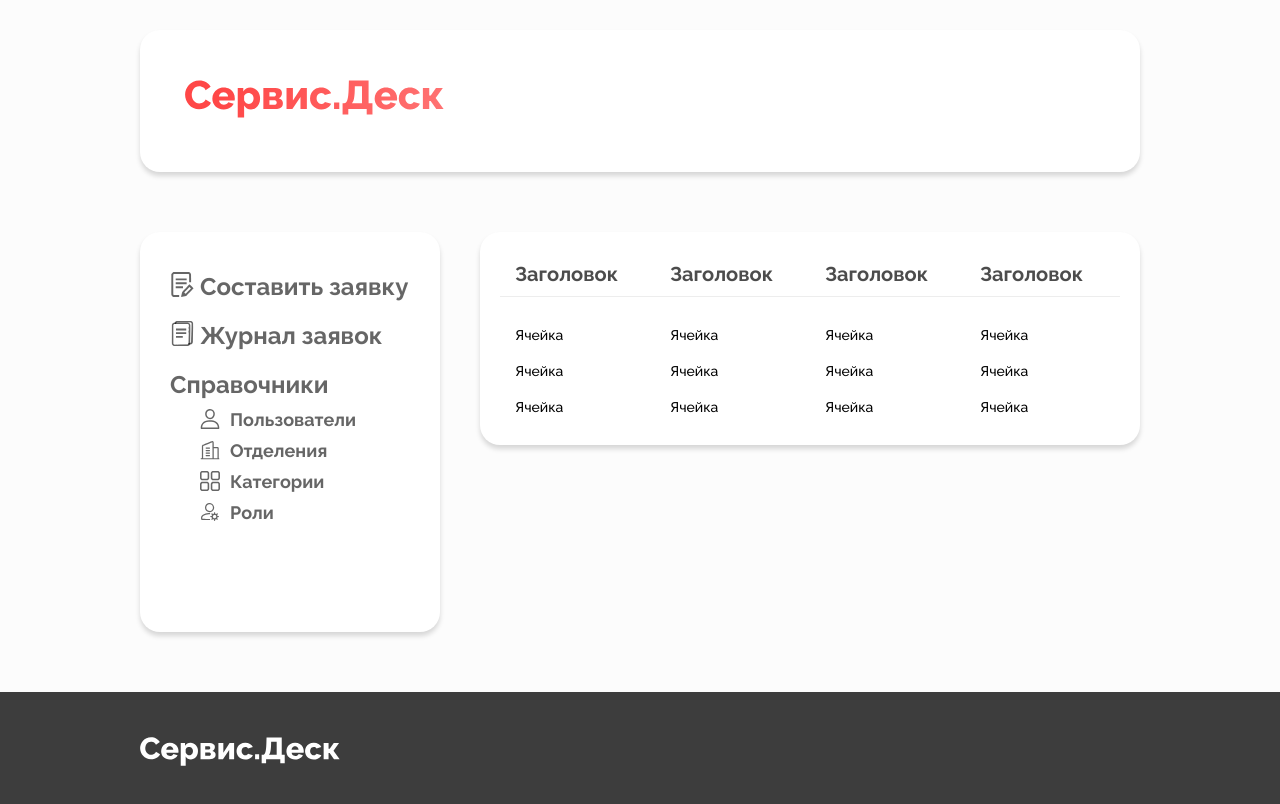
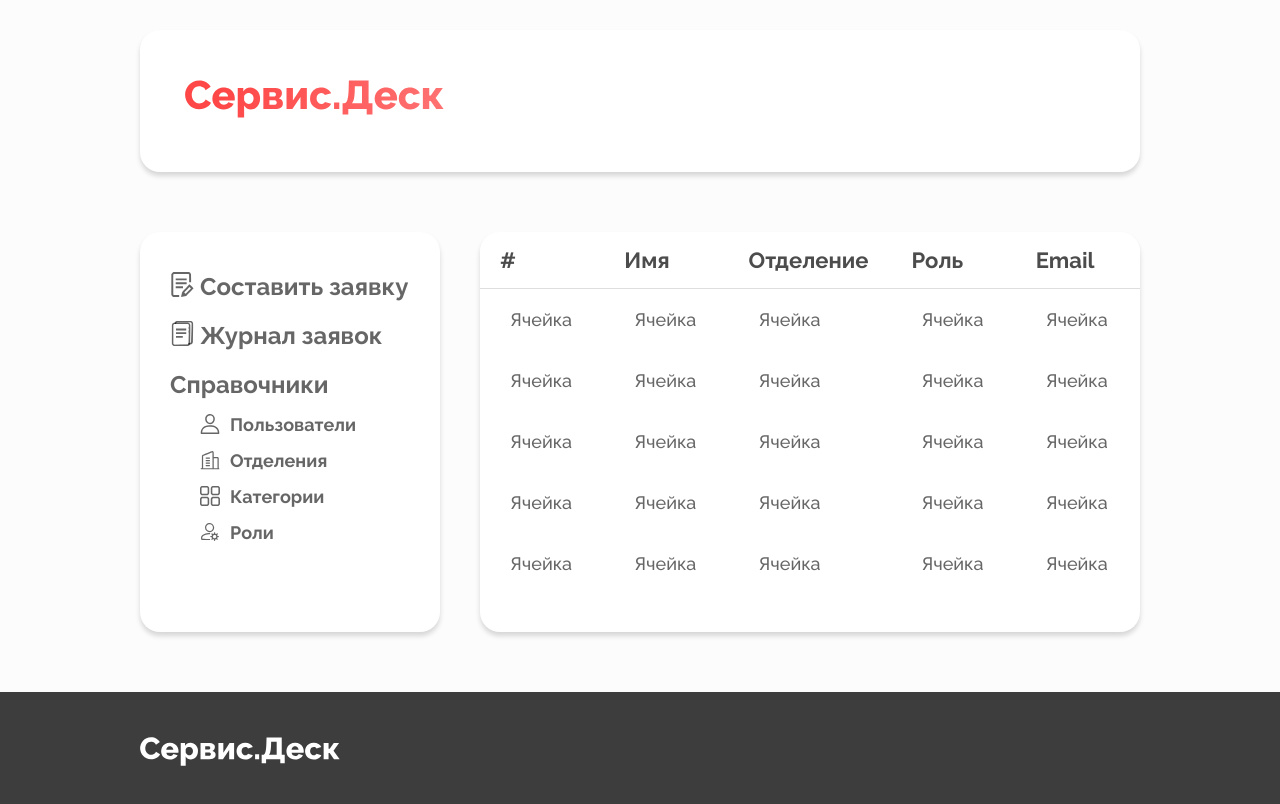
Before and after one commit to Jan1si/servise-desk-node, a React (Create React App) app in the folder app/: page /tables/users in a window 1280 px wide. Shown: the top 804 px of the page. Built offline with nearby package versions, Linux system fonts and the light colour scheme.

Commit message:
styled to table

```diff
--- a/app/src/Pages/UserTable/UserTable.scss
+++ b/app/src/Pages/UserTable/UserTable.scss
@@ -3,6 +3,10 @@
 .tableBlock {
     width: 100%;
     margin-left: 40px;
+    border-radius: 20px;
+    box-shadow: $blockShadow;
+    background: white;
+    padding-bottom: 16px;
 }
 
 .table {
@@ -10,55 +14,27 @@
     border-collapse:collapse;
     width:100%;
     text-align:left;
-    display: flex;
     flex-direction: column;
     border-radius: 20px;
-    box-shadow: $blockShadow;
     background: white;
     padding: 20px;
 
 }
 
 .tHead {
-    display: table;
-    color: $boldTextColor;
     border-bottom: 1px solid #81818125;
     .col-head {
-        font-size:20px;
-        padding: 10px 15px;
+        color: $boldTextColor;
+        font-weight: 700;
+        font-size:22px;
+    }
+    .col-content {
+        padding: 15px 20px;
     }
 }
 
 .tBody {
-    display: table;
     margin-top: 20px;
 
-    .row-body{
-        background: white;
-        &:hover {
-            transition: all .2s ease-in-out;
-            background: rgb(250, 250, 250);
-            border-radius: 20px;
-            cursor: pointer;
-        }
-    }
 
-    .col-body{
-        font-size: 14px;
-        padding: 10px 15px;
-        position: relative;
-        // &::after {
-        //     content: '';
-        //     display: block;
-        //     position: absolute;
-        //     left: 0;
-        //     top: 20%;
-        //     width: 1px;
-        //     height: 20px;
-        //     background: rgba(0, 0, 0, 0.2);
-        // }
-        // &:first-child::after {
-        //     display: none;
-        // }
-    }
 }
--- a/app/src/Pages/UserTable/index.jsx
+++ b/app/src/Pages/UserTable/index.jsx
@@ -1,37 +1,29 @@
-import React from 'react'
+import React  from 'react'
+import { TableRow } from '../../components/TableRow';
 import './UserTable.scss';
 
+
 export const UserTable = () => {
+
   return (
     <div className="tableBlock">
-        <table class="table">
+        <table className="table">
             <thead className='tHead'>
                 <tr className='row-head'>
-                    <th className='col-head'>Заголовок</th>
-                    <th className='col-head'>Заголовок</th>
-                    <th className='col-head'>Заголовок</th>
-                    <th className='col-head'>Заголовок</th>
+                    <th className='col-head'>
+                        <div className="col-content">#</div>
+                    </th>
+                    <th className='col-head'><div className="col-content">Имя</div></th>
+                    <th className='col-head'><div className="col-content">Отделение</div></th>
+                    <th className='col-head'><div className="col-content">Роль</div></th>
+                    <th className='col-head'><div className="col-content">Email</div></th>
                 </tr>
             </thead>
             <tbody className='tBody'>
-                <tr className='row-body'>
-                    <td className='col-body'>Ячейка</td>
-                    <td className='col-body'>Ячейка</td>
-                    <td className='col-body'>Ячейка</td>
-                    <td className='col-body'>Ячейка</td>
-                </tr>
-                <tr className='row-body'>
-                    <td className='col-body'>Ячейка</td>
-                    <td className='col-body'>Ячейка</td>
-                    <td className='col-body'>Ячейка</td>
-                    <td className='col-body'>Ячейка</td>
-                </tr>
-                <tr className='row-body'>
-                    <td className='col-body'>Ячейка</td>
-                    <td className='col-body'>Ячейка</td>
-                    <td className='col-body'>Ячейка</td>
-                    <td className='col-body'>Ячейка</td>
-                </tr>
+                {[...Array(5)].map((item, key)=>
+                    <TableRow key={key} childKey={key} />
+                )}
+
             </tbody>
         </table>
     </div>
--- a/app/src/components/NavBlock/NavBlock.module.scss
+++ b/app/src/components/NavBlock/NavBlock.module.scss
@@ -21,7 +21,7 @@
     .subNavList{
         display: flex;
         flex-direction: column;
-        grid-gap: 10px;
+        grid-gap: 15px;
     }
     .navItem{
         font-size: 24px;
--- /dev/null
+++ b/app/src/components/TableRow/TableRow.module.scss
@@ -0,0 +1,80 @@
+@import '../../var_styles.scss';
+
+.rowBody{
+  background: white;
+  border-radius:20px;
+  position: relative;
+  &:hover {
+      transition: all .2s ease-in-out;
+      background: rgb(250, 250, 250);
+      border-radius: 20px;
+      cursor: pointer;
+  }
+}
+.rowBar{
+  visibility: visible;
+  opacity: 1;
+  position: absolute;
+  left: 0;
+  display: flex;
+  align-items: center;
+  grid-gap: 20px;
+  padding-left: 30px;
+  width: 100%;
+  height: 100%;
+  transition: all .1s ease-in-out;
+  background: rgb(250, 250, 250);
+  border-bottom: 1px solid rgb(223, 223, 223);
+  z-index: 2;
+  cursor: auto;
+  cursor: pointer;
+}
+
+.hideRowBar{
+  transition: all .1s ease-in-out;
+  visibility: hidden;
+  opacity: 0;
+  position: absolute;
+  padding-left: 30px;
+  left: 0;
+  display: flex;
+  align-items: center;
+  width: 100%;
+  height: 100%;
+  cursor: auto;
+}
+
+.btnEdit{
+  color: rgb(251, 182, 54);
+}
+.btnRemove {
+  color: rgb(255, 103, 103);
+}
+
+.colBody{
+  font-size: 18px;
+  color: $baseTextColor;
+  padding: 10px 15px;
+  width: fit-content;
+  position: relative;
+  // &::after {
+  //     content: '';
+  //     display: block;
+  //     position: absolute;
+  //     left: 0;
+  //     top: 0;
+  //     width: 1px;
+
+  //     height: 10px;
+  //     background: rgba(0, 0, 0, 0.2);
+  // }
+  // &:first-child::after {
+  //     display: none;
+  // }
+}
+
+.colContent {
+  padding: 10px 15px;
+  max-width: 180px;
+  word-wrap: break-word;
+}
--- /dev/null
+++ b/app/src/components/TableRow/index.jsx
@@ -0,0 +1,28 @@
+import React from 'react'
+import { useState } from 'react';
+import styles from "./TableRow.module.scss";
+
+export const TableRow = ({childKey}) => {
+
+  const [isActive, setIsActive] = useState(false);
+
+  const handleClick = (e) => {
+    if (e.id === "remove" || e.id === 'edit') return;
+    setIsActive((prev) => !prev);
+
+  }
+
+  return (
+    <tr key={childKey} className={styles.rowBody} onClick={(e) => handleClick(e.target)}>
+      <td className={styles.colBody}><div className={styles.colContent}>Ячейка</div></td>
+      <td className={styles.colBody}><div className={styles.colContent}>Ячейка</div></td>
+      <td className={styles.colBody}><div className={styles.colContent}>Ячейка</div></td>
+      <td className={styles.colBody}><div className={styles.colContent}>Ячейка</div></td>
+      <td className={styles.colBody}><div className={styles.colContent}>Ячейка</div></td>
+      <td className={isActive ? styles.rowBar : styles.hideRowBar}>
+        <div id='edit' className={styles.btnEdit}>Редактировать</div>
+        <div id='remove' className={styles.btnRemove}>Удалить</div>
+      </td>
+    </tr>
+    )
+}
```
Also changed, not shown: app/src/App.jsx (+6 -6 lines).
